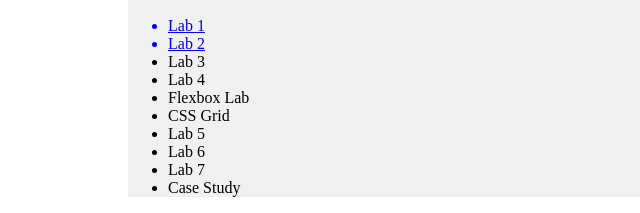
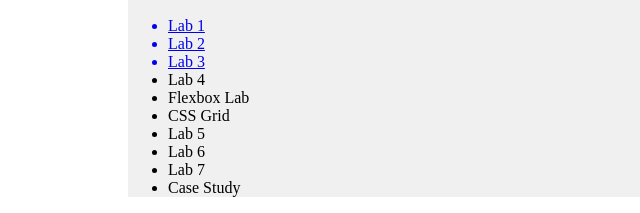
Before and after one commit to izzys0fia/PortfolioIndex, a plain HTML site: page index.html in a window 1280 px wide. Shown: the part 520-733 px from the top of the page, 0-640 px from the left. Drawn offline with Linux system fonts and the light colour scheme.

Commit message:
Update index.html

```diff
--- a/index.html
+++ b/index.html
@@ -65,7 +65,7 @@
             <ul>
                 <a href="https://izzys0fia.github.io/Green-Pastures/" target="_blank"><li>Lab 1</li></a>
                 <a href="https://izzys0fia.github.io/Green-Pastures2/" target="_blank"><li>Lab 2</li></a>
-                <li>Lab 3</li>
+                <a href="https://izzys0fia.github.io/Green-Pastures3/" target="_blank"><li>Lab 3</li></a>
                 <li>Lab 4</li>
                 <li>Flexbox Lab</li>
                 <li>CSS Grid</li>
```
